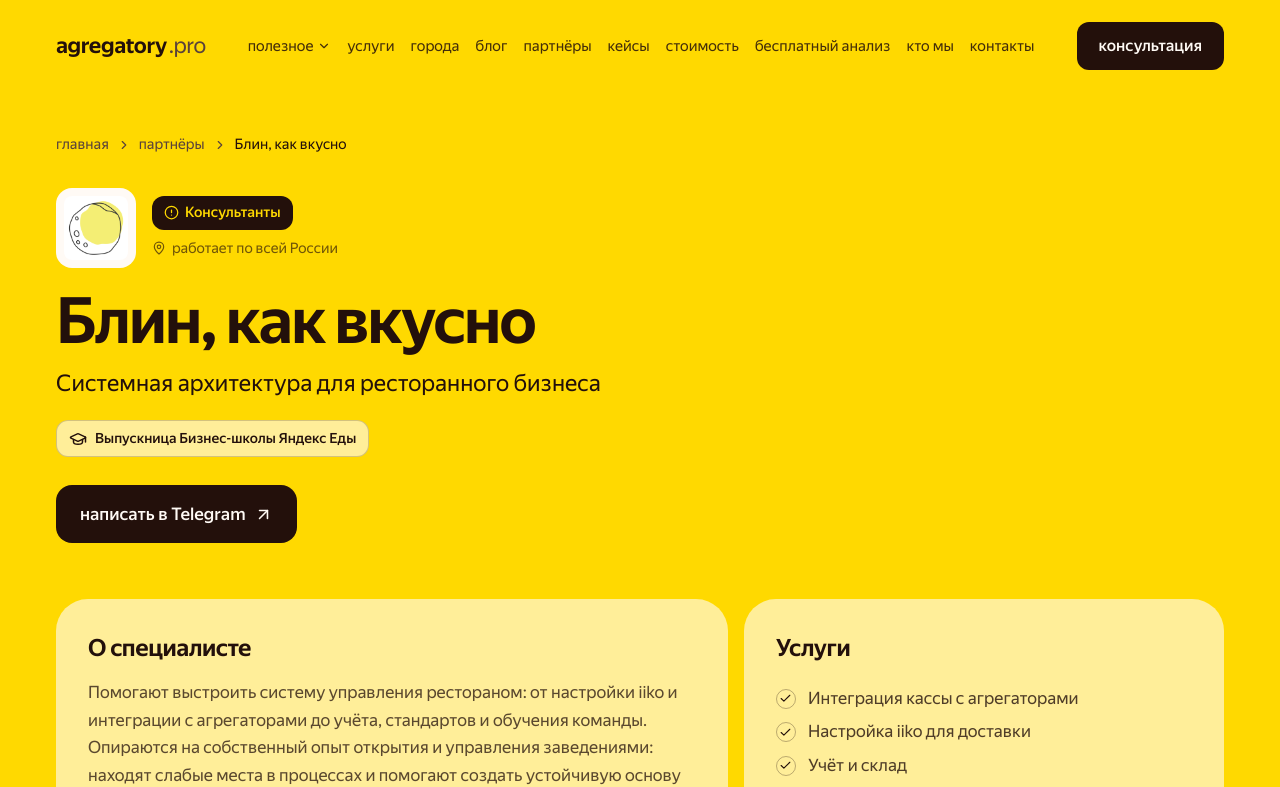
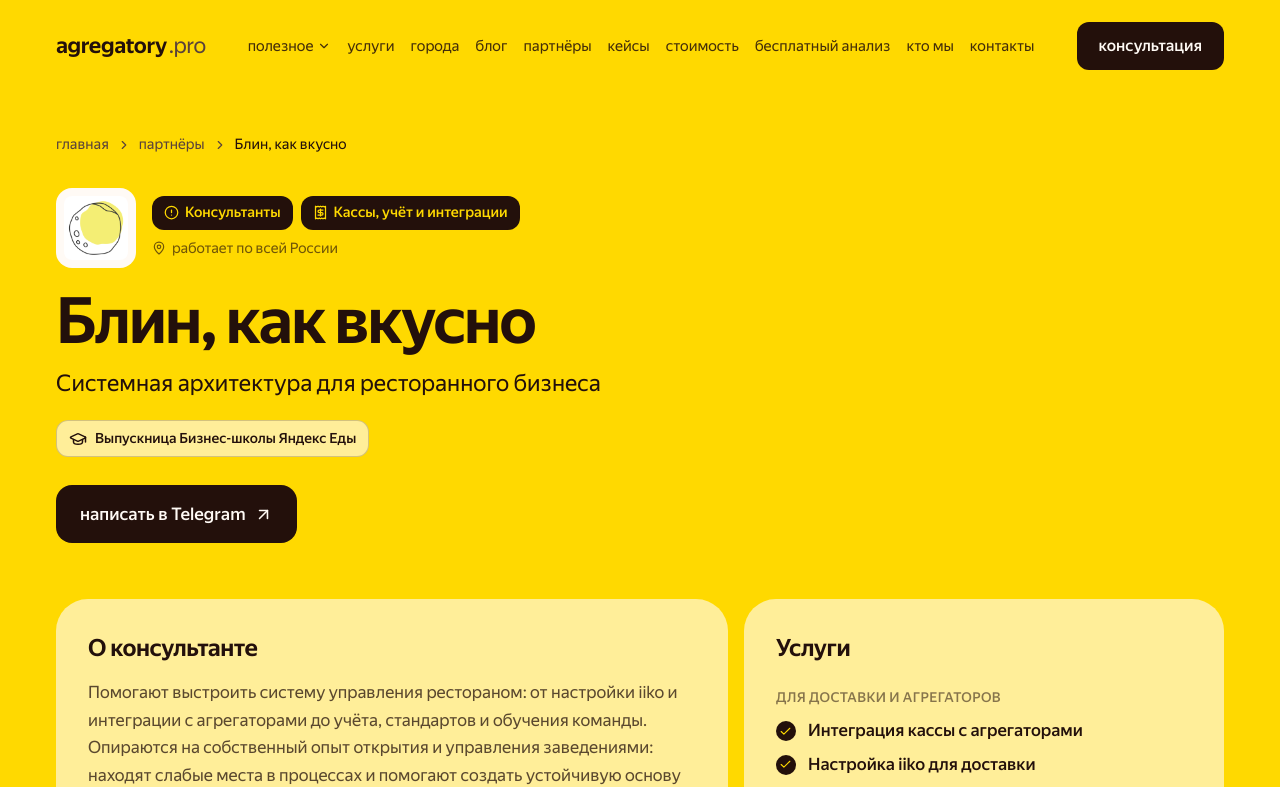
Before and after one commit to iamsitnikov-prog/food-delivery-site-10, a React (Vite) app: page /partnery/blin-kak-vkusno in a window 1280 px wide. Shown: the top 787 px of the page. Built offline with nearby package versions, Linux system fonts and the light colour scheme.

Commit message:
Профили консультантов: категории услуг и заголовок О консультанте

```diff
--- a/src/components/PartnerProfile.tsx
+++ b/src/components/PartnerProfile.tsx
@@ -2,7 +2,7 @@ import { useEffect, useState } from "react";
 import { Link } from "react-router-dom";
 import Icon from "@/components/ui/icon";
 import PartnerLogo from "@/components/PartnerLogo";
-import { PARTNERS, SECTION_SERVICES, getSection, partnerGoUrl, ALL_RUSSIA, type Partner } from "@/data/partners";
+import { PARTNERS, SECTION_SERVICES, getSection, isInPartnerSection, partnerGoUrl, ALL_RUSSIA, type Partner } from "@/data/partners";
 
 /** Ссылка Telegram из ника, телефона или ссылки. */
 export const tgHref = (v: string) => {
@@ -30,6 +30,7 @@ type Props = {
 /** Содержимое страницы партнёра. Используется на сайте и в предпросмотре анкеты. */
 const PartnerProfile = ({ p, clean = false, preview = false }: Props) => {
   const sec = getSection(p.section);
+  const profileSections = [sec, ...(p.additionalSections || []).map(getSection)].filter(Boolean);
   const [open, setOpen] = useState<number | null>(null);
   const works = p.works || [];
 
@@ -45,11 +46,11 @@ const PartnerProfile = ({ p, clean = false, preview = false }: Props) => {
   }, [open, works.length]);
 
   // Конкурентов из того же раздела не показываем: только тех, кто дополняет услугу.
-  const others = clean ? [] : PARTNERS.filter((x) => x.slug !== p.slug && x.section !== p.section).slice(0, 6);
+  const others = clean ? [] : PARTNERS.filter((x) => x.slug !== p.slug && !isInPartnerSection(x, p.section)).slice(0, 6);
   const href = p.url ? (preview ? undefined : partnerGoUrl(p.slug)) : p.telegram ? tgHref(p.telegram) : undefined;
   const label = p.url ? ctaLabel(p.url) : "написать в Telegram";
 
-  const mainList = SECTION_SERVICES[p.section]?.main || [];
+  const mainList = [p.section, ...(p.additionalSections || [])].flatMap((id) => SECTION_SERVICES[id]?.main || []);
   const svc = p.services || [];
   const mainSvc = svc.filter((s) => mainList.includes(s));
   const otherSvc = svc.filter((s) => !mainList.includes(s));
@@ -95,7 +96,7 @@ const PartnerProfile = ({ p, clean = false, preview = false }: Props) => {
         <Icon name="ArrowUpRight" size={19} />
       </a>
     ) : null;
-  const aboutTitle = p.profileType === "specialist" ? "О специалисте" : p.profileType === "company" ? "О компании" : "О партнёре";
+  const aboutTitle = p.section === "konsultanty" ? "О консультанте" : p.profileType === "specialist" ? "О специалисте" : p.profileType === "company" ? "О компании" : "О партнёре";
 
   return (
     <div className="mx-auto w-full max-w-[1280px]">
@@ -118,11 +119,15 @@ const PartnerProfile = ({ p, clean = false, preview = false }: Props) => {
           <div className="min-w-0">
             <div className="flex items-center gap-4">
               <PartnerLogo p={p} className="h-16 w-16 shrink-0 rounded-2xl p-2 text-[2em] md:h-20 md:w-20" />
-              <div className="flex flex-col items-start gap-2">
-                <span className="inline-flex items-center gap-1.5 rounded-lg bg-foreground px-3 py-1.5 text-[max(12px,0.85em)] font-medium text-background">
-                  <Icon name={sec.icon} size={15} />
-                  {sec.title}
-                </span>
+              <div className="flex min-w-0 flex-col items-start gap-2">
+                <div className="flex flex-wrap gap-2">
+                  {profileSections.map((section) => (
+                    <span key={section.id} className="inline-flex items-center gap-1.5 rounded-lg bg-foreground px-3 py-1.5 text-[max(12px,0.85em)] font-medium text-background">
+                      <Icon name={section.icon} size={15} className="shrink-0" />
+                      {section.title}
+                    </span>
+                  ))}
+                </div>
                 <span className="inline-flex items-center gap-1.5 text-[max(12px,0.85em)] text-foreground/65">
                   <Icon name="MapPin" size={14} />
                   {p.cities.includes(ALL_RUSSIA) ? "работает по всей России" : p.cities.join(", ")}
```
